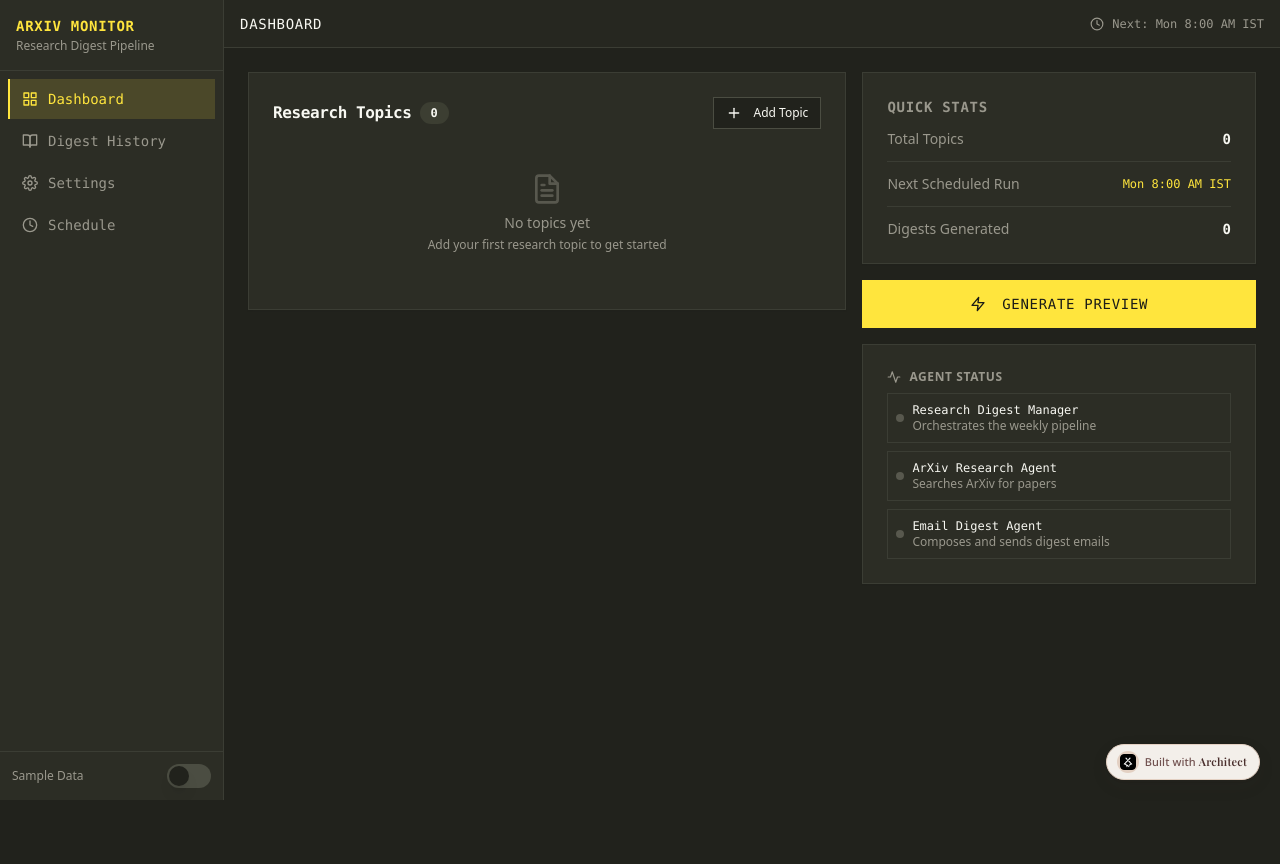
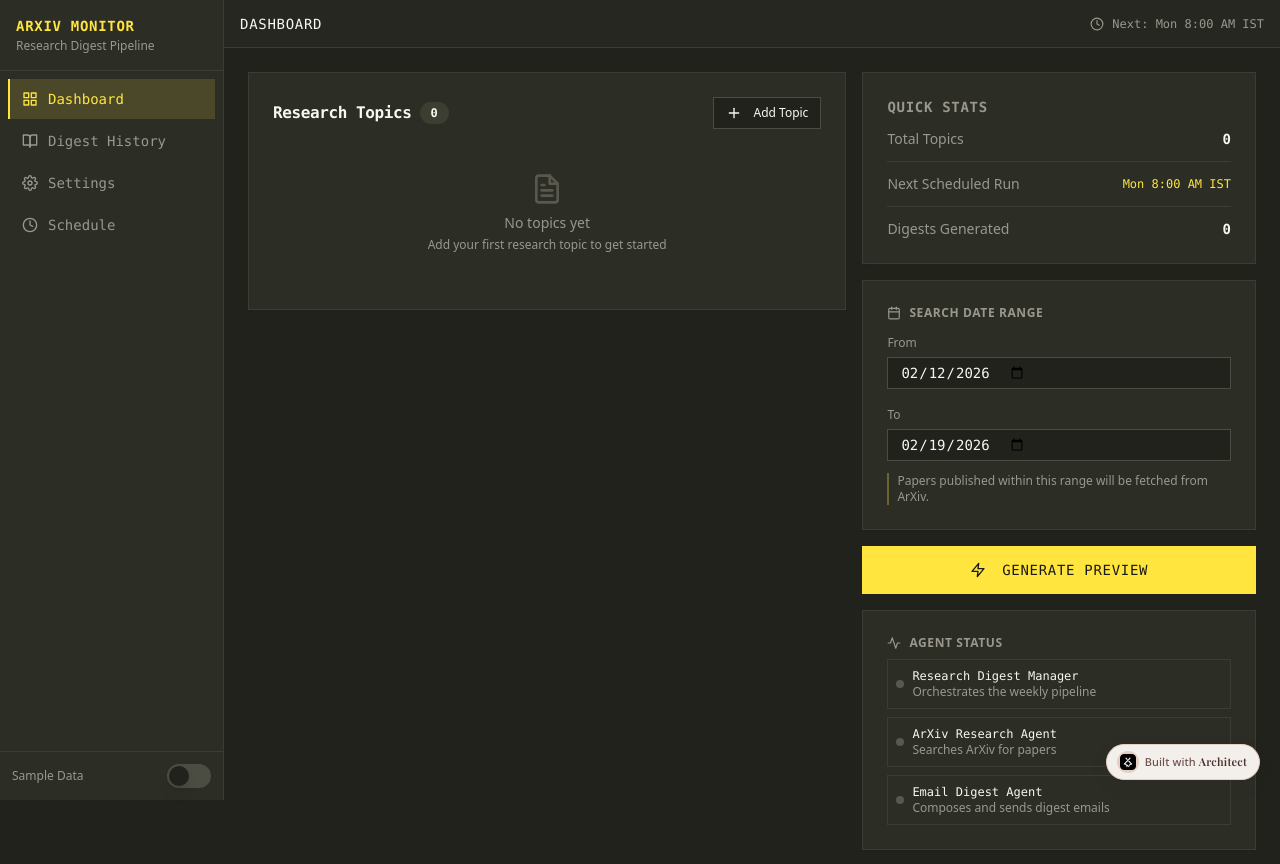
Before and after one commit to Lyzr-Apps/arxive-emailer-smart-lab-7lzg, a Next.js app: page / in a window 1280 px wide. Shown: the top 864 px of the page. Before the commit the page ends 800 px from the top, so only its background shows below. Built offline with nearby package versions, Linux system fonts and the light colour scheme.

Commit message:
feat: added date range selector to Dashboard and updated agent messaging for ArXiv research

```diff
--- a/app/page.tsx
+++ b/app/page.tsx
@@ -17,7 +17,7 @@ import { ScrollArea } from '@/components/ui/scroll-area'
 import { Skeleton } from '@/components/ui/skeleton'
 import { Alert, AlertDescription } from '@/components/ui/alert'
 import { Table, TableBody, TableCell, TableHead, TableHeader, TableRow } from '@/components/ui/table'
-import { FiGrid, FiBookOpen, FiSettings, FiClock, FiPlus, FiTrash2, FiEdit2, FiCheck, FiX, FiExternalLink, FiPlay, FiPause, FiRefreshCw, FiSearch, FiChevronDown, FiChevronUp, FiMenu, FiMail, FiFileText, FiZap, FiActivity, FiAlertCircle, FiCheckCircle, FiLoader } from 'react-icons/fi'
+import { FiGrid, FiBookOpen, FiSettings, FiClock, FiPlus, FiTrash2, FiEdit2, FiCheck, FiX, FiExternalLink, FiPlay, FiPause, FiRefreshCw, FiSearch, FiChevronDown, FiChevronUp, FiMenu, FiMail, FiFileText, FiZap, FiActivity, FiAlertCircle, FiCheckCircle, FiLoader, FiCalendar } from 'react-icons/fi'
 
 // ---------------------------------------------------------------------------
 // Constants
@@ -457,6 +457,14 @@ function DashboardSection({
   const [previewData, setPreviewData] = useState<any>(null)
   const [previewError, setPreviewError] = useState<string | null>(null)
 
+  // Date range for fetching papers
+  const today = new Date()
+  const sevenDaysAgo = new Date(today)
+  sevenDaysAgo.setDate(today.getDate() - 7)
+  const formatDateForInput = (d: Date) => d.toISOString().split('T')[0]
+  const [dateFrom, setDateFrom] = useState(formatDateForInput(sevenDaysAgo))
+  const [dateTo, setDateTo] = useState(formatDateForInput(today))
+
   const displayTopics = sampleMode && topics.length === 0 ? SAMPLE_TOPICS : topics
 
   const handleAddTopic = () => {
@@ -487,7 +495,8 @@ function DashboardSection({
     setActiveAgentId(MANAGER_AGENT_ID)
 
     try {
-      const message = `Run the weekly research digest pipeline for the following topics: ${topicsToUse.join(', ')}. Send the digest email to: ${recipientEmail || 'preview-only@none.com'}. Search ArXiv for the most recent papers on each topic, then compose and send a structured digest email with paper summaries, titles with links, and key insights.`
+      const todayStr = new Date().toISOString().split('T')[0]
+      const message = `Run the weekly research digest pipeline for the following topics: ${topicsToUse.join(', ')}. Send the digest email to: ${recipientEmail || 'preview-only@none.com'}. Today's date is ${todayStr}. Search ArXiv for papers published between ${dateFrom} and ${dateTo}. Only include papers from this date range. Search ArXiv for the most recent papers on each topic within this date range, then compose and send a structured digest email with paper summaries, titles with links, and key insights.`
       const result = await callAIAgent(message, MANAGER_AGENT_ID)
       const data = safeParseResult(result)
 
@@ -725,6 +734,40 @@ function DashboardSection({
               <span className="text-muted-foreground">Digests Generated</span>
               <span className="font-mono font-bold">{digestHistory.length}</span>
             </div>
+          </CardContent>
+        </Card>
+
+        <Card className="border-border bg-card">
+          <CardHeader className="pb-2">
+            <CardTitle className="text-xs uppercase tracking-wider text-muted-foreground flex items-center gap-2">
+              <FiCalendar className="w-3.5 h-3.5" />
+              Search Date Range
+            </CardTitle>
+          </CardHeader>
+          <CardContent className="space-y-3">
+            <div>
+              <Label htmlFor="date-from" className="text-xs text-muted-foreground">From</Label>
+              <Input
+                id="date-from"
+                type="date"
+                value={dateFrom}
+                onChange={(e) => setDateFrom(e.target.value)}
+                className="mt-1 h-8 text-sm font-mono"
+              />
+            </div>
+            <div>
+              <Label htmlFor="date-to" className="text-xs text-muted-foreground">To</Label>
+              <Input
+                id="date-to"
+                type="date"
+                value={dateTo}
+                onChange={(e) => setDateTo(e.target.value)}
+                className="mt-1 h-8 text-sm font-mono"
+              />
+            </div>
+            <p className="text-xs text-muted-foreground border-l-2 border-primary/30 pl-2">
+              Papers published within this range will be fetched from ArXiv.
+            </p>
           </CardContent>
         </Card>
 
```
Also changed, not shown: 1 other file (tests, documents, lock files or other folders).
